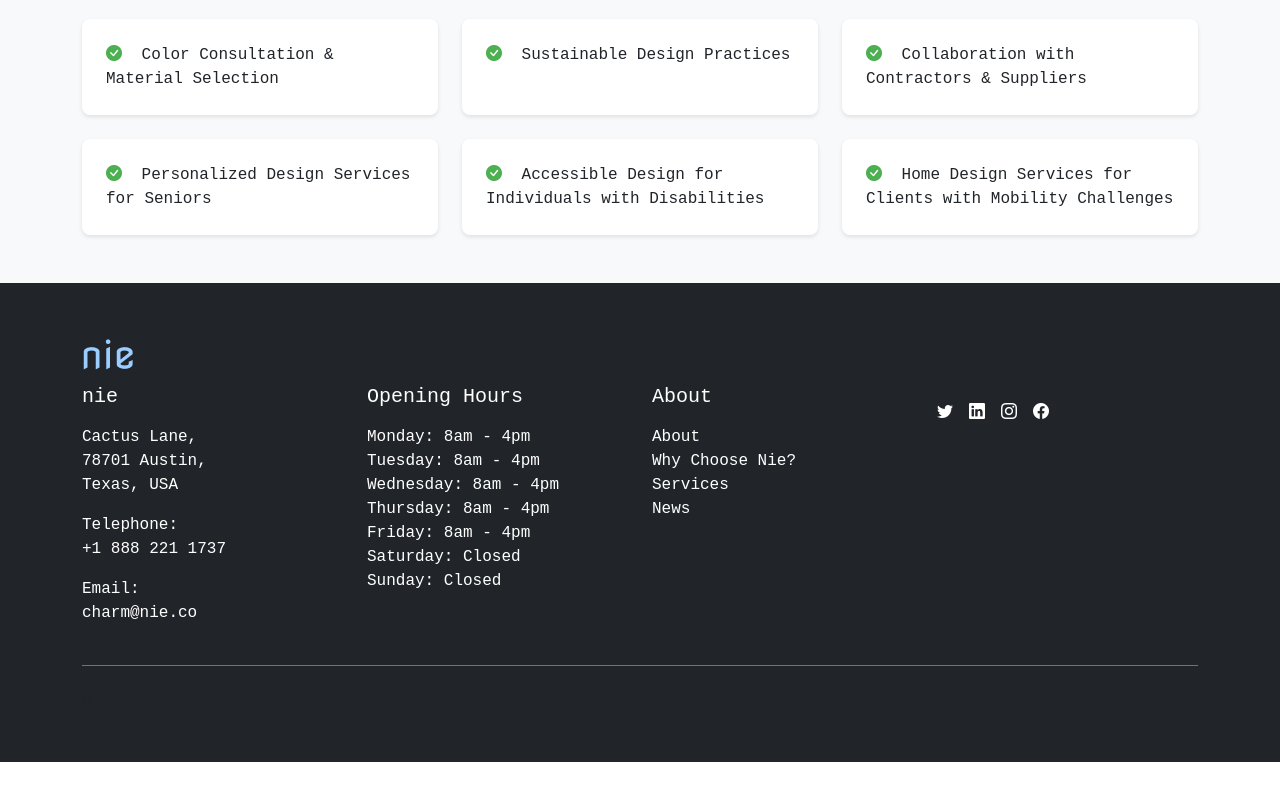
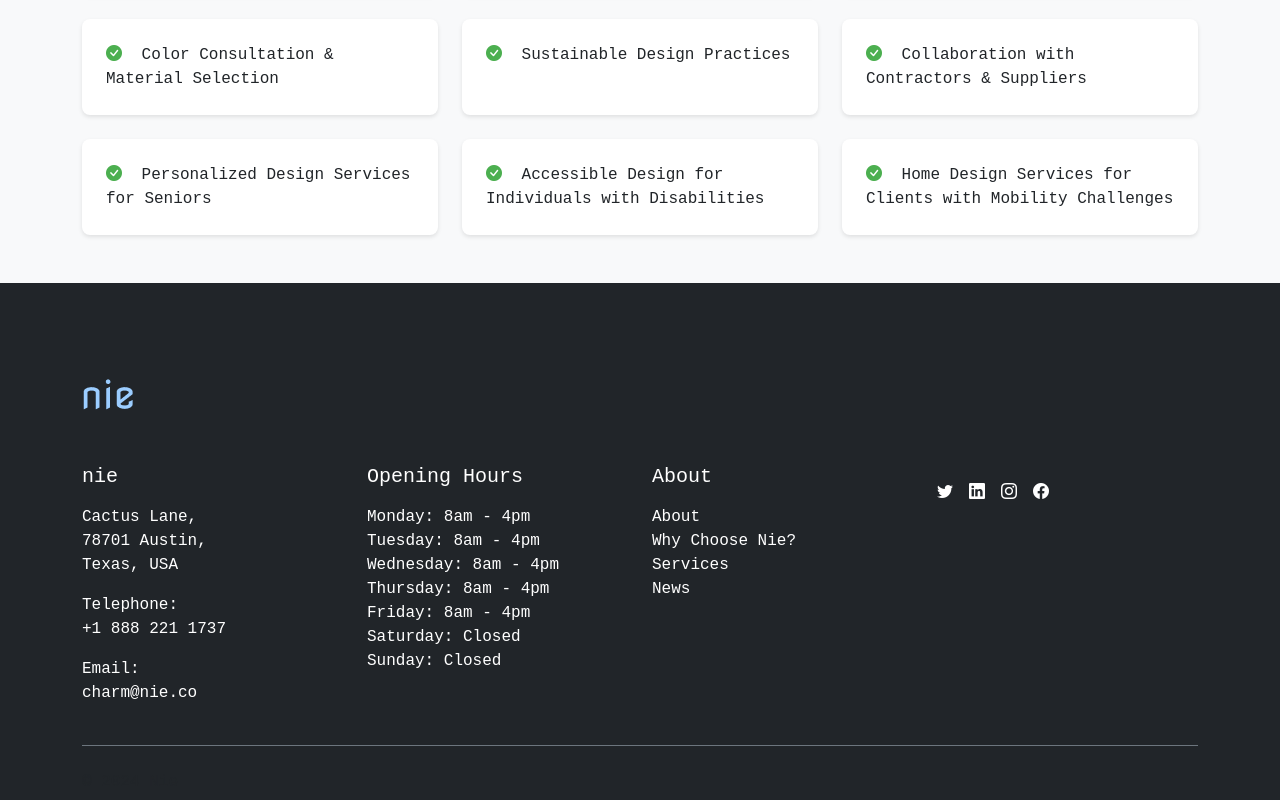
Before and after one commit to abywaves/gsap-play, a plain HTML site: page index.html in a window 1280 px wide. Shown: the part 968-1768 px from the top of the page. Before the commit the page ends 1730 px from the top, so only its background shows below. Drawn offline with nearby package versions, Linux system fonts and the light colour scheme.

Commit message:
update to index

```diff
--- a/index.html
+++ b/index.html
@@ -136,7 +136,7 @@
     <!-- Footer -->
     <footer class="bg-dark text-white py-5">
         <div class="container">
-            <div class="row py-2 justify-content-start">
+            <div class="row py-5 justify-content-start">
                 <div class="col-3">
                     <img src="images/Logodark.png">
                 </div>
```
